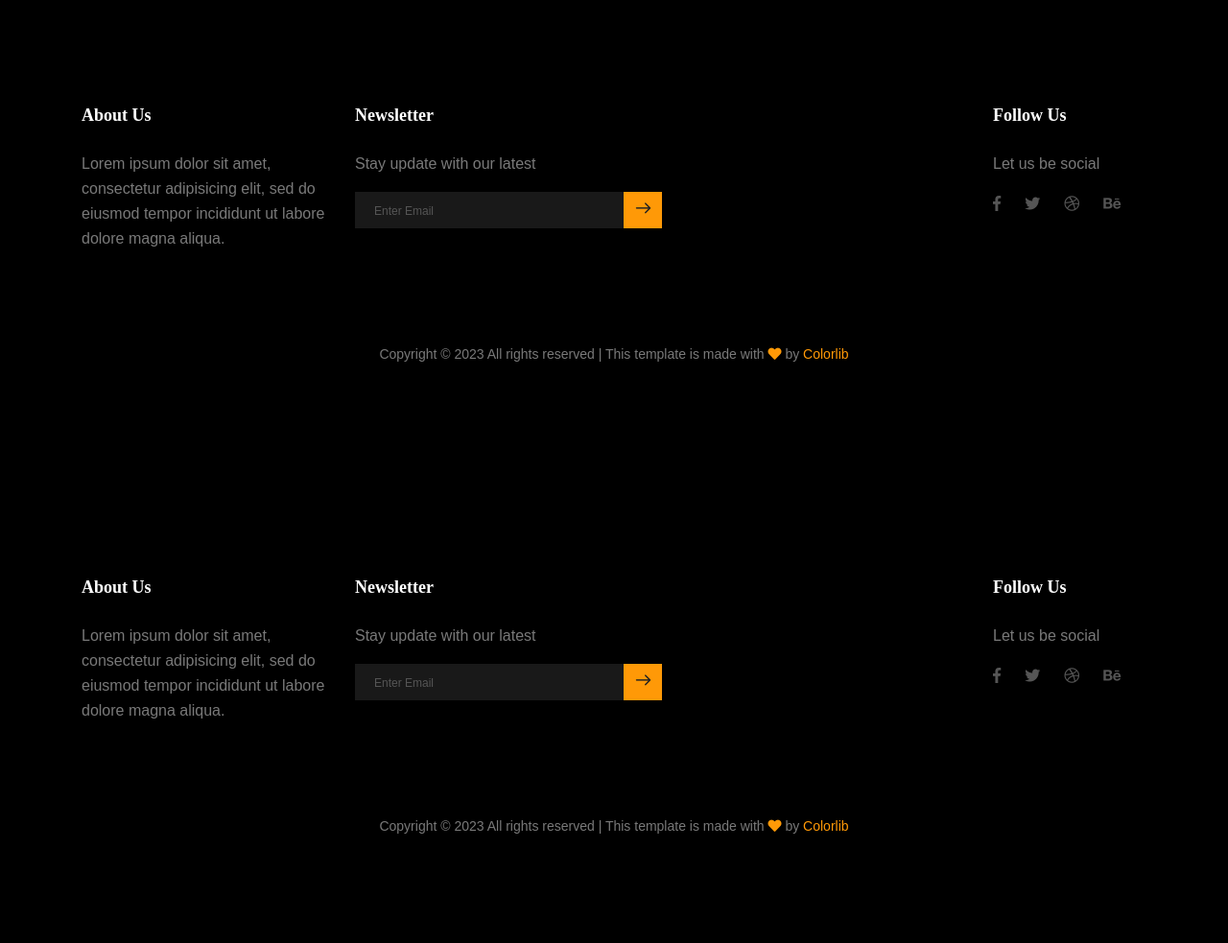
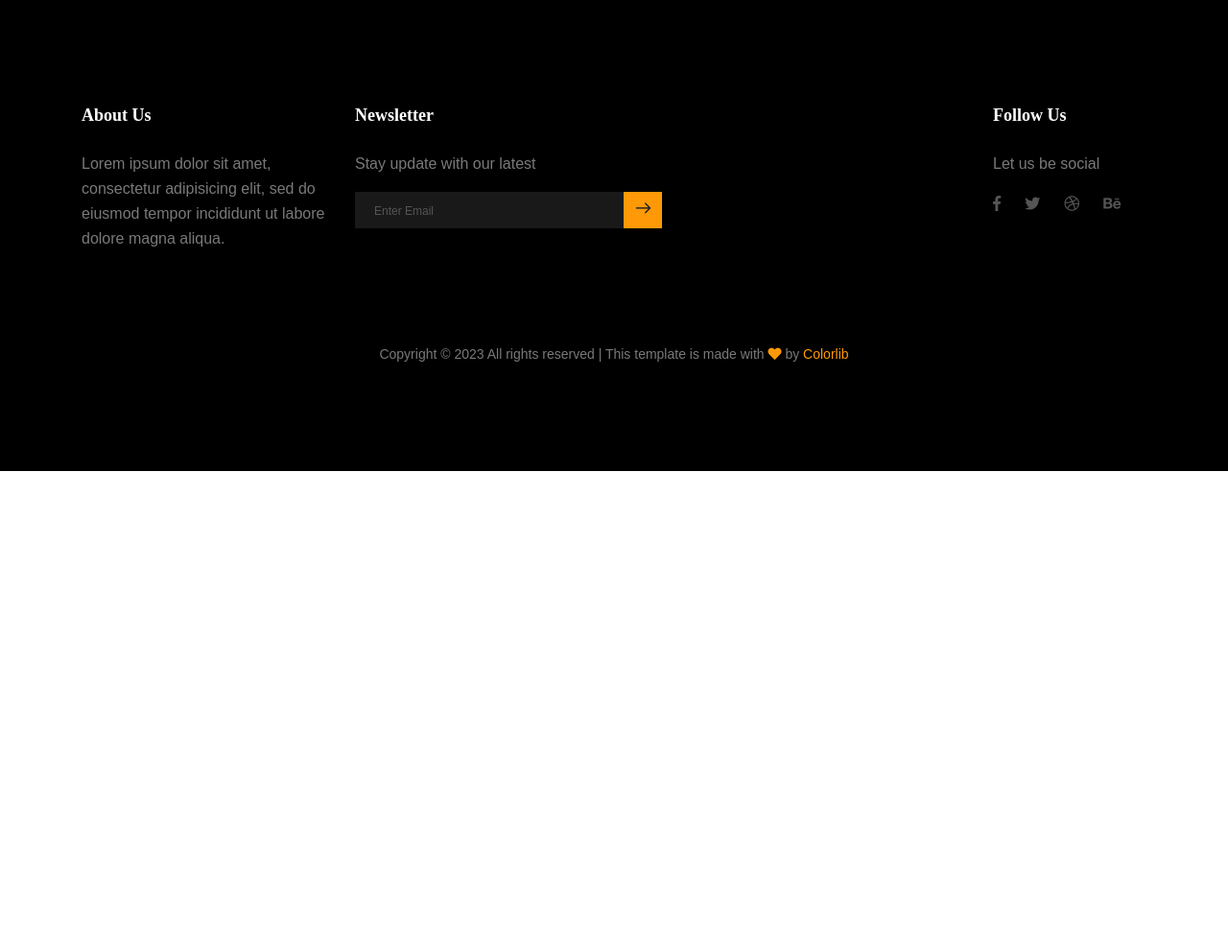
Before and after one commit to Arkady-Bikhd/Live_blog, a Django app: page / in a window 1280 px wide. Shown: the part 1373-2356 px from the top of the page at 96% size. After the commit the page ends 1864 px from the top, so only its background shows below. Run offline with Django 3.2, Linux system fonts and the light colour scheme; data that the repository does not hold is empty; parts of the project's set-up code (start-up, migrations or seed data) failed here and were passed over; some libraries are stand-ins or nearby versions.

Commit message:
Исправлена ссылка

```diff
--- a/templates/contact.html
+++ b/templates/contact.html
@@ -14,7 +14,7 @@
           <h1>Contact Us</h1>
           <nav aria-label="breadcrumb" class="banner-breadcrumb">
             <ol class="breadcrumb">
-              <li class="breadcrumb-item"><a href="#">Home</a></li>
+              <li class="breadcrumb-item"><a href="{% url 'index' %}">Home</a></li>
               <li class="breadcrumb-item active" aria-current="page">Contact Us</li>
             </ol>
           </nav>
--- a/templates/index.html
+++ b/templates/index.html
@@ -112,8 +112,6 @@
                 </div>
                 <button class="bbtns d-block mt-20 w-100">Subcribe</button>
               </div>
-
-
               <div class="single-sidebar-widget post-category-widget">
                 <h4 class="single-sidebar-widget" style="height:200px;">Здесь будет реклама</h4>
               </div>
@@ -125,85 +123,6 @@
     </section>
     <!--================ End Blog Post Area =================-->
   </main>
-
-  <!--================ Start Footer Area =================-->
-  <footer class="footer-area section-padding">
-    <div class="container">
-      <div class="row">
-        <div class="col-lg-3  col-md-6 col-sm-6">
-          <div class="single-footer-widget">
-            <h6>About Us</h6>
-            <p>
-              Lorem ipsum dolor sit amet, consectetur adipisicing elit, sed do eiusmod tempor incididunt ut labore
-              dolore
-              magna aliqua.
-            </p>
-          </div>
-        </div>
-        <div class="col-lg-4  col-md-6 col-sm-6">
-          <div class="single-footer-widget">
-            <h6>Newsletter</h6>
-            <p>Stay update with our latest</p>
-            <div class="" id="mc_embed_signup">
-
-              <form target="_blank" novalidate
-                action="https://spondonit.us12.list-manage.com/subscribe/post?u=1462626880ade1ac87bd9c93a&amp;id=92a4423d01"
-                method="get" class="form-inline">
-
-                <div class="d-flex flex-row">
-
-                  <input class="form-control" name="EMAIL" placeholder="Enter Email" onfocus="this.placeholder = ''"
-                    onblur="this.placeholder = 'Enter Email '" required="" type="email">
-
-
-                  <button class="click-btn btn btn-default"><span class="lnr lnr-arrow-right"></span></button>
-                  <div style="position: absolute; left: -5000px;">
-                    <input name="b_36c4fd991d266f23781ded980_aefe40901a" tabindex="-1" value="" type="text">
-                  </div>
-
-                </div>
-                <div class="info"></div>
-              </form>
-            </div>
-          </div>
-        </div>
-        <div class="col-lg-3  col-md-6 col-sm-6">
-        </div>
-        <div class="col-lg-2 col-md-6 col-sm-6">
-          <div class="single-footer-widget">
-            <h6>Follow Us</h6>
-            <p>Let us be social</p>
-            <div class="footer-social d-flex align-items-center">
-              <a href="#">
-                <i class="fab fa-facebook-f"></i>
-              </a>
-              <a href="#">
-                <i class="fab fa-twitter"></i>
-              </a>
-              <a href="#">
-                <i class="fab fa-dribbble"></i>
-              </a>
-              <a href="#">
-                <i class="fab fa-behance"></i>
-              </a>
-            </div>
-          </div>
-        </div>
-      </div>
-      <div class="footer-bottom d-flex justify-content-center align-items-center flex-wrap">
-        <p class="footer-text m-0">
-          <!-- Link back to Colorlib can't be removed. Template is licensed under CC BY 3.0. -->
-          Copyright &copy;
-          <script>document.write(new Date().getFullYear());</script> All rights reserved | This template is made with <i
-            class="fa fa-heart" aria-hidden="true"></i> by <a href="https://colorlib.com" target="_blank">Colorlib</a>
-          <!-- Link back to Colorlib can't be removed. Template is licensed under CC BY 3.0. -->
-        </p>
-      </div>
-    </div>
-  </footer>
-  <!--================ End Footer Area =================-->
-
-  <script src="{% static 'scripts.js'%}"></script>
 </body>
 {% endblock %}
 
```
